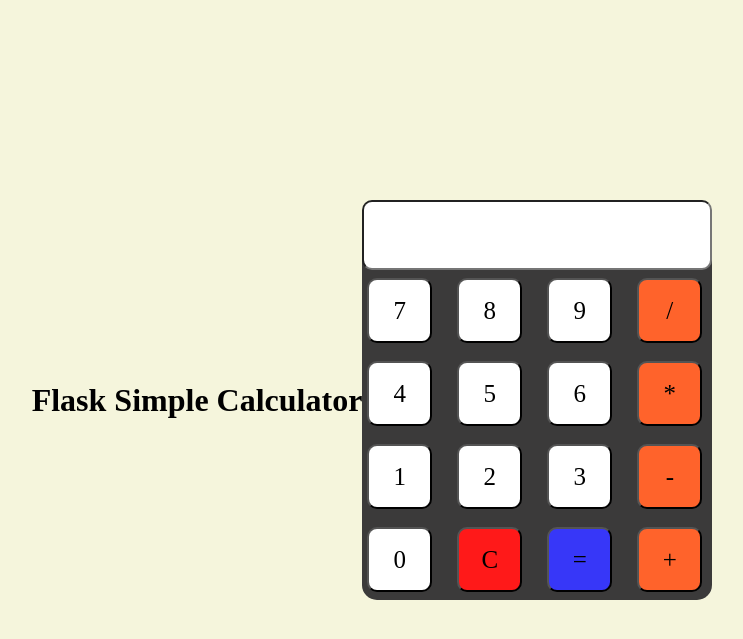
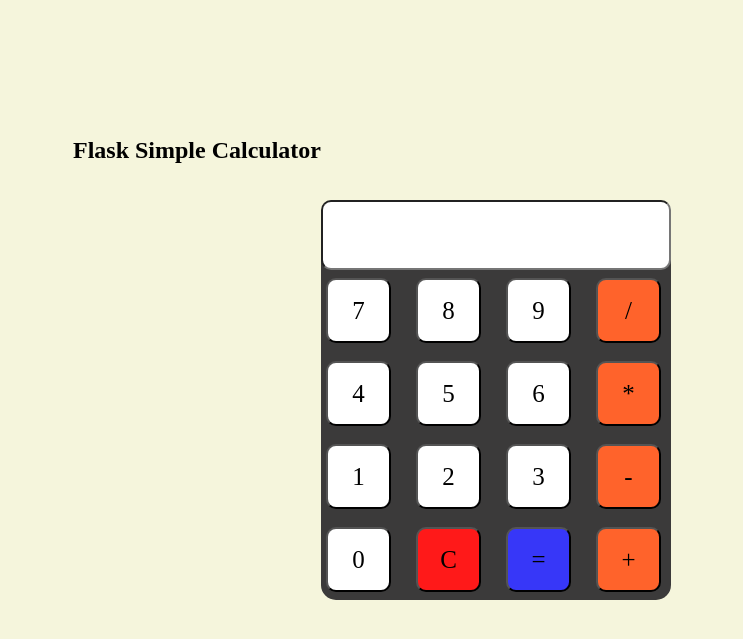
Before and after one commit to imra-hue/calculator_app, a Flask app: page / in a window 1280 px wide. Shown: the top 639 px of the page, without its empty margins (268-1011 px from the left). Run offline with Flask 3, Linux system fonts and the light colour scheme.

```diff
--- a/static/style.css
+++ b/static/style.css
@@ -14,9 +14,9 @@ body{
     align-items: center;
 }
 
-h1{
+h2{
     text-align: center;
-
+    margin-top: -500px;
 }
 
 .calculator{
--- a/templates/index.html
+++ b/templates/index.html
@@ -8,7 +8,7 @@
 </head>
 <body>
 
-    <h1>Flask Simple Calculator</h1>
+    <h2>Flask Simple Calculator</h2>
 
     <div class="calculator">
         <input type="text" id="display" readonly>
```
